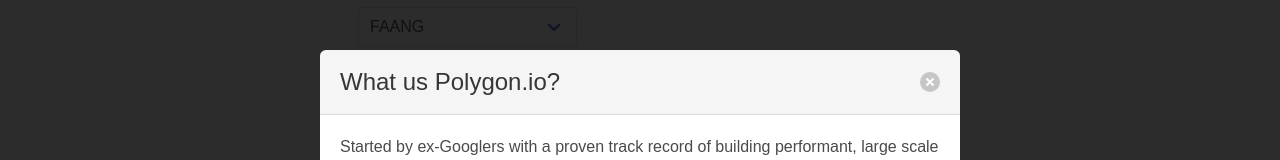
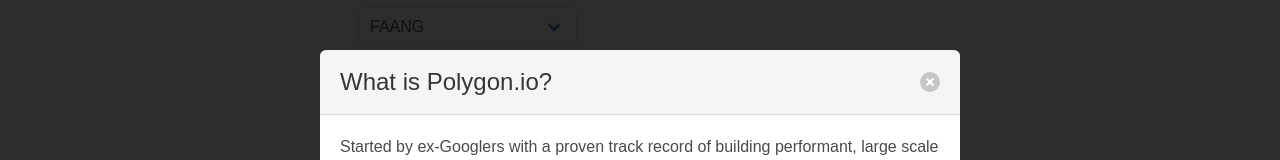
Before and after one commit to cpustejovsky/bears-and-bear-markets, a React (Create React App) app: page /settings in a window 1280 px wide. Both pictures are taken after a click on the link "Polygon.io". Shown: the part 201-361 px from the top of the page. Built offline with nearby package versions, Linux system fonts and the light colour scheme; no server answers.

Commit message:
copy edits to CTA

```diff
--- a/src/components/CtaModal.jsx
+++ b/src/components/CtaModal.jsx
@@ -10,7 +10,7 @@
       <div className="modal-background" onClick={() => setCtaModal(false)} />
       <div className="modal-card">
         <header className="modal-card-head">
-          <p className="modal-card-title">What us Polygon.io?</p>
+          <p className="modal-card-title">What is Polygon.io?</p>
           <button className="delete" onClick={() => setCtaModal(false)} />
         </header>
         <section className="modal-card-body">
@@ -30,7 +30,7 @@
               >
                 polygon.io
               </a>{" "}
-              to learn more
+              to learn more.
             </strong>
           </div>
         </section>
```
